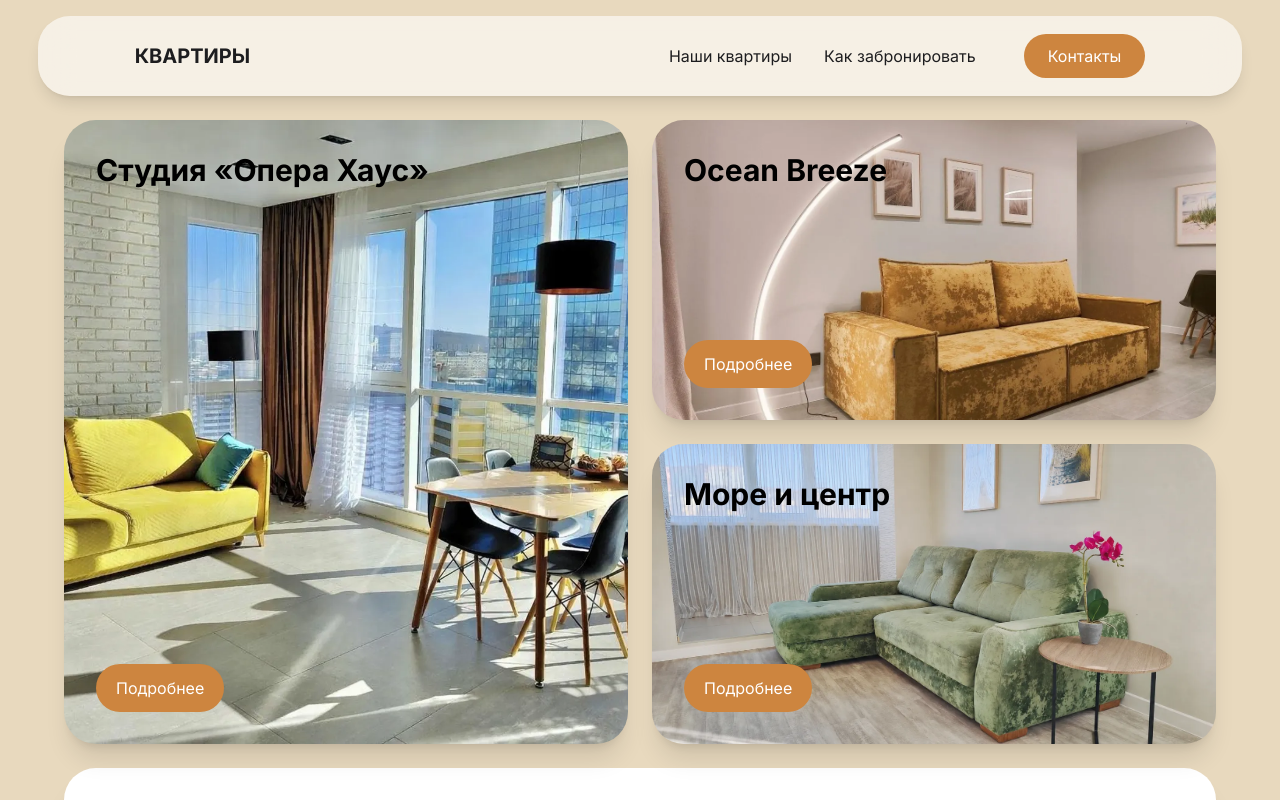
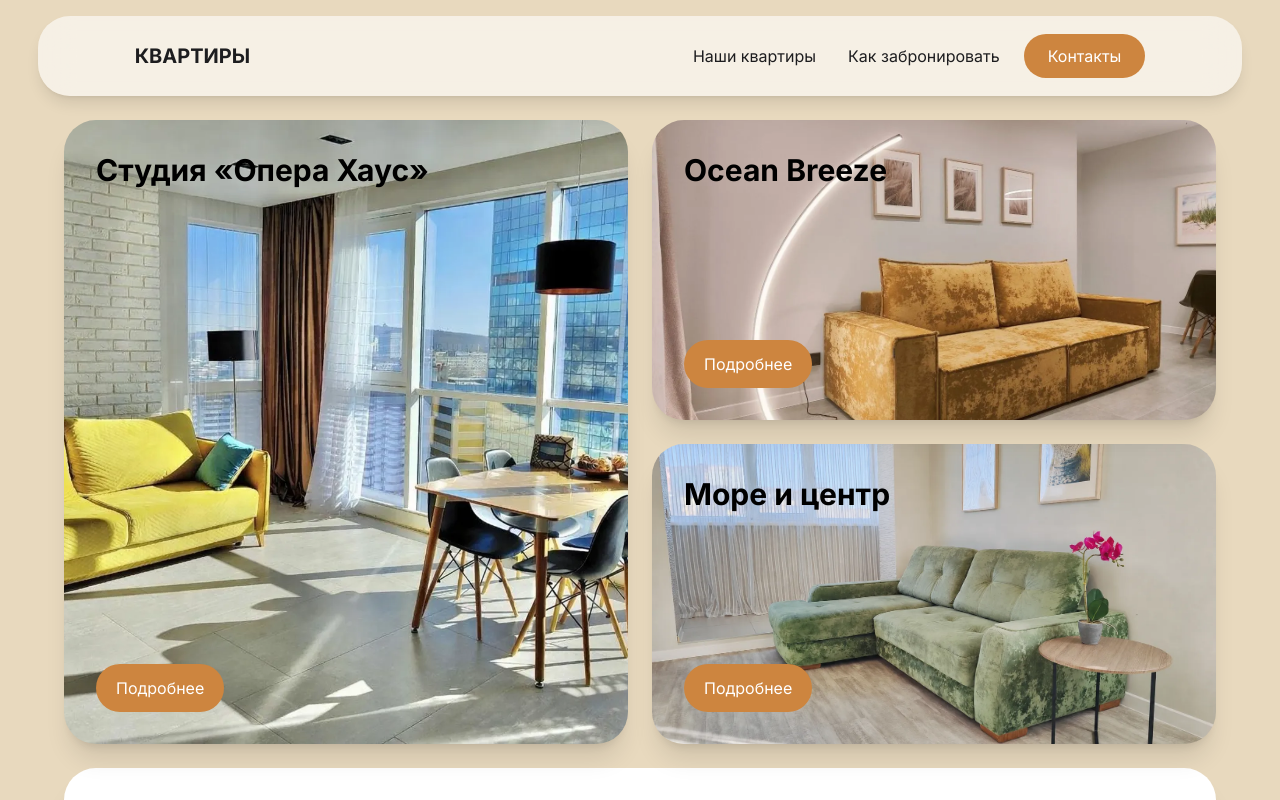
Before and after one commit to Felddo/apartments_vladivostok, a React (Vite) app: page / in a window 1280 px wide. Shown: the top 800 px of the page. Built offline with nearby package versions, Linux system fonts and the light colour scheme.

Commit message:
new gap for header

```diff
--- a/src/components/header/Header.tsx
+++ b/src/components/header/Header.tsx
@@ -27,7 +27,7 @@ export const Header = ({ page }: MyComponentProps) => {
             </LogoTag>
           </HashLink>
 
-          <div className="flex gap-12">
+          <div className="flex gap-6">
             <nav className="hidden xl:block" aria-label="Основное меню">
               <ul className="flex gap-8">
                 {LINKS.map((item) => (
```
